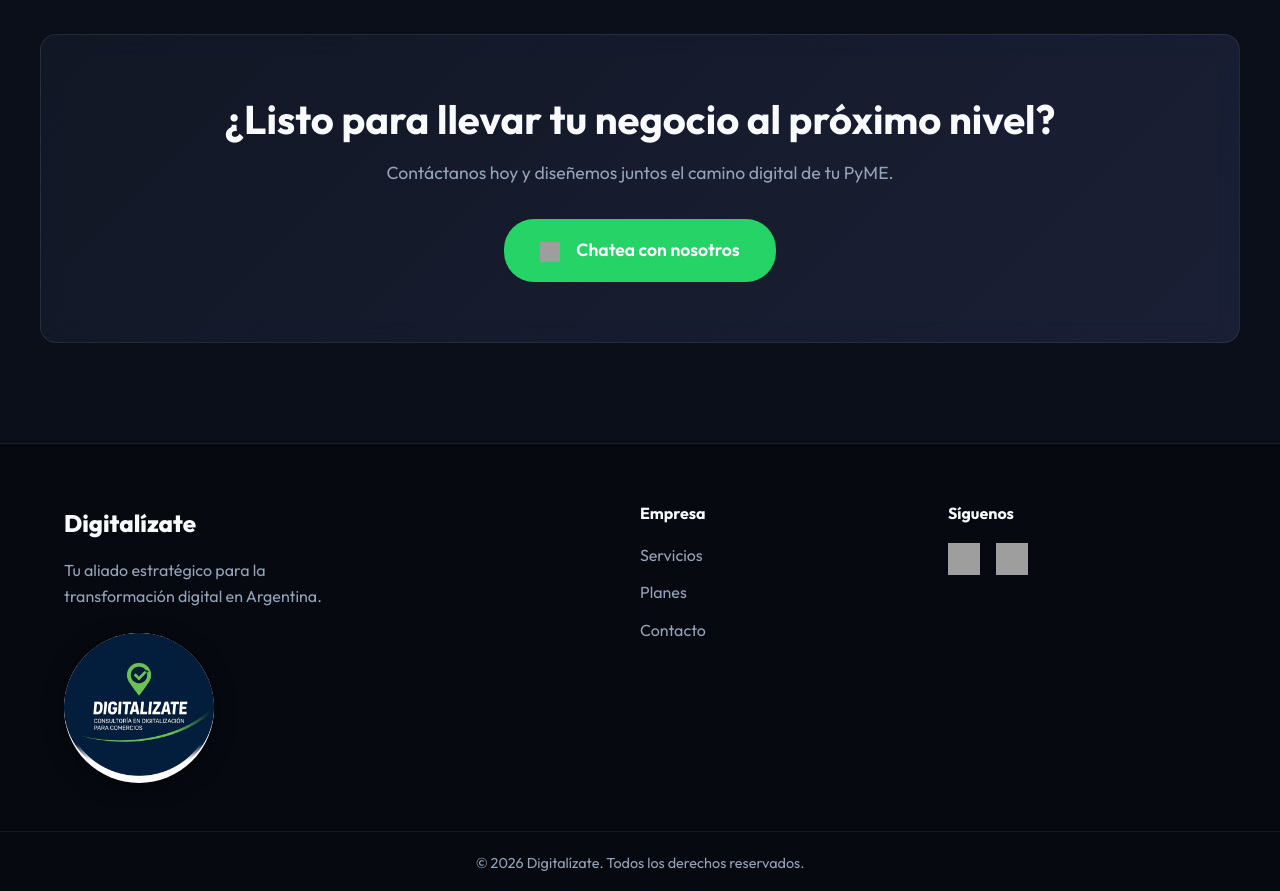
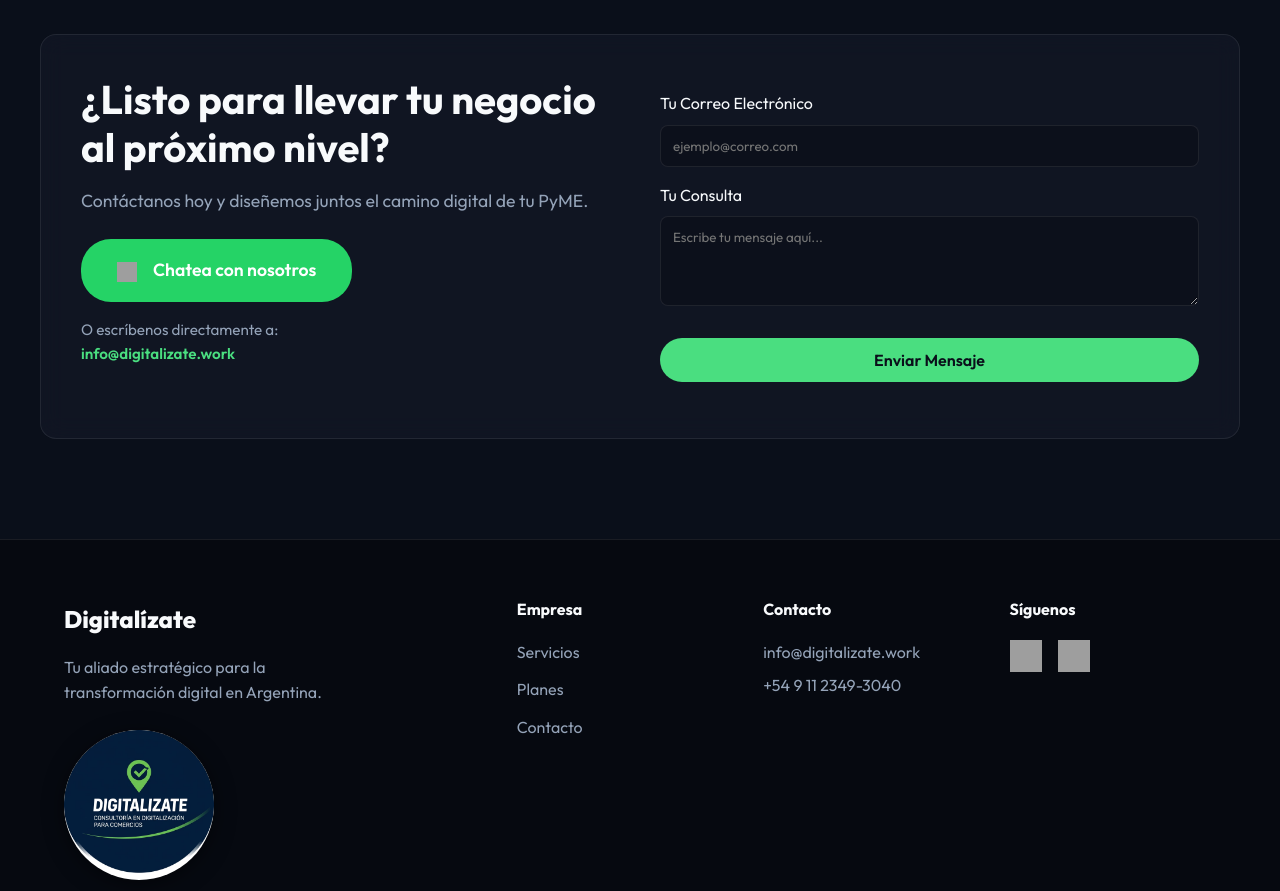
Before and after one commit to Ssteier2016/digitalizate.work, a plain HTML site: page index.html in a window 1280 px wide. Shown: the part 3100-3991 px from the top of the page. Drawn offline with Linux system fonts and the light colour scheme; grey boxes are pictures that could not be loaded.

Commit message:
Added contact form and email to footer

```diff
--- a/css/style.css
+++ b/css/style.css
@@ -570,7 +570,7 @@ input:checked + .slider:before {
 }
 .footer-container {
     display: grid;
-    grid-template-columns: 2fr 1fr 1fr;
+    grid-template-columns: 2fr 1fr 1fr 1fr;
     gap: 40px;
     margin-bottom: 40px;
 }
--- a/index.html
+++ b/index.html
@@ -287,13 +287,27 @@
 
         <!-- CTA / Contact -->
         <section id="contacto" class="contact section">
-            <div class="container contact-container glass-card fade-in-up">
+            <div class="container glass-card fade-in-up" style="display: grid; grid-template-columns: 1fr 1fr; gap: 40px; align-items: center; padding: 40px;">
                 <div class="contact-info">
                     <h2>¿Listo para llevar tu negocio al próximo nivel?</h2>
-                    <p>Contáctanos hoy y diseñemos juntos el camino digital de tu PyME.</p>
-                    <a href="https://wa.me/5491123493040" target="_blank" class="btn btn-primary btn-large btn-whatsapp">
+                    <p style="margin-bottom: 24px;">Contáctanos hoy y diseñemos juntos el camino digital de tu PyME.</p>
+                    <a href="https://wa.me/5491123493040" target="_blank" class="btn btn-primary btn-large btn-whatsapp" style="margin-bottom: 16px;">
                         <span class="wa-icon"><img src="https://cdn.simpleicons.org/whatsapp/ffffff" width="20" height="20" style="vertical-align: middle; margin-right: 8px;" alt="WhatsApp"></span> Chatea con nosotros
                     </a>
+                    <p style="color: var(--text-muted); font-size: 0.95rem;">O escríbenos directamente a: <br><a href="mailto:info@digitalizate.work" style="color: var(--primary); text-decoration: none; font-weight: 600;">info@digitalizate.work</a></p>
+                </div>
+                <div class="contact-form">
+                    <form action="https://formspree.io/f/TU_CODIGO_AQUI" method="POST" class="form-container">
+                        <div class="form-group" style="margin-bottom: 16px;">
+                            <label for="email" style="display: block; margin-bottom: 8px; font-weight: 500;">Tu Correo Electrónico</label>
+                            <input type="email" id="email" name="email" required placeholder="ejemplo@correo.com" style="width: 100%; padding: 12px; border-radius: 8px; border: 1px solid var(--border-color); background: rgba(0,0,0,0.2); color: #fff; font-family: inherit;">
+                        </div>
+                        <div class="form-group" style="margin-bottom: 24px;">
+                            <label for="message" style="display: block; margin-bottom: 8px; font-weight: 500;">Tu Consulta</label>
+                            <textarea id="message" name="message" rows="4" required placeholder="Escribe tu mensaje aquí..." style="width: 100%; padding: 12px; border-radius: 8px; border: 1px solid var(--border-color); background: rgba(0,0,0,0.2); color: #fff; font-family: inherit; resize: vertical;"></textarea>
+                        </div>
+                        <button type="submit" class="btn btn-primary" style="width: 100%;">Enviar Mensaje</button>
+                    </form>
                 </div>
             </div>
         </section>
@@ -317,6 +331,11 @@
                 </ul>
             </div>
             <div class="footer-links">
+                <h4>Contacto</h4>
+                <p style="color: var(--text-muted); margin-bottom: 8px;"><a href="mailto:info@digitalizate.work" style="color: var(--text-muted); text-decoration: none;">info@digitalizate.work</a></p>
+                <p style="color: var(--text-muted);"><a href="https://wa.me/5491123493040" style="color: var(--text-muted); text-decoration: none;">+54 9 11 2349-3040</a></p>
+            </div>
+            <div class="footer-links">
                 <h4>Síguenos</h4>
                 <div style="display: flex; gap: 16px; margin-top: 12px;">
                     <a href="https://www.instagram.com/digitalizate.site?utm_source=qr&igsh=MTVsMDBpNzMweGd0Zw==" target="_blank" title="Instagram">
```
